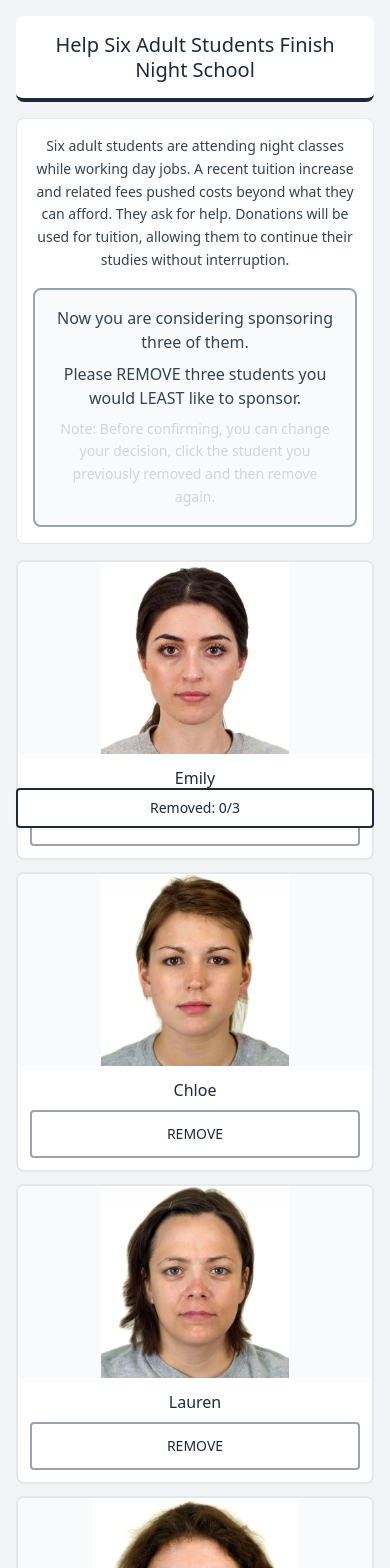
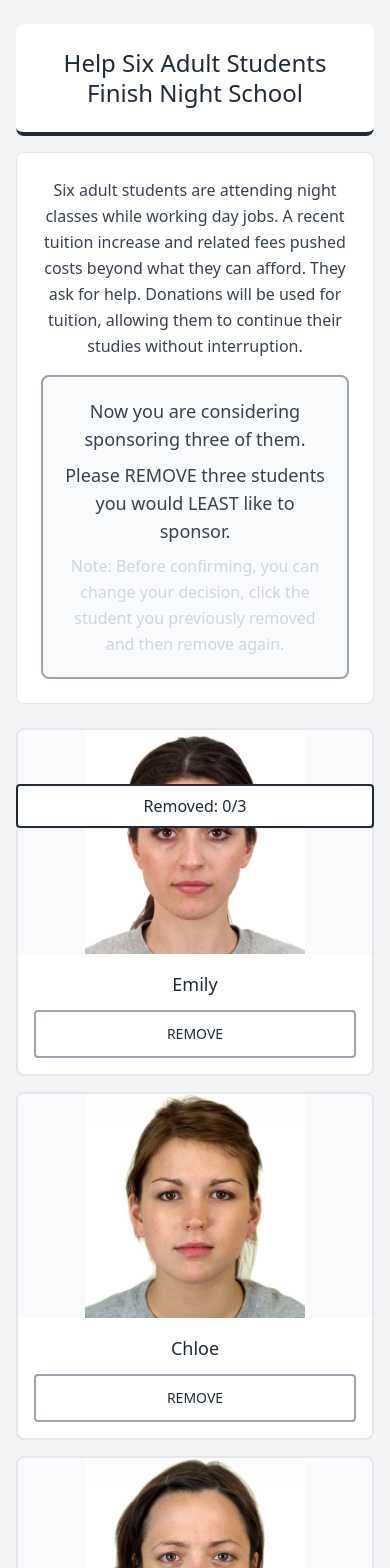
Before and after one commit to NickLauHL/charityrr, a React (Create React App) app: page / in a window 390 px wide. Shown: the top 1568 px of the page. Built offline with nearby package versions, Linux system fonts and the light colour scheme.

Commit message:
Update CharityExperiment.js

```diff
--- a/src/CharityExperiment.js
+++ b/src/CharityExperiment.js
@@ -28,7 +28,7 @@ const StudentSponsorshipExperiment = () => {
   const [selectionTimes, setSelectionTimes] = useState({});
   const [isCompleted, setIsCompleted] = useState(false);
   const [userActivityLog, setUserActivityLog] = useState([]);
-  const maxSelections = 3; // 改为六选三
+  const maxSelections = 3;
 
   // 打乱数组函数
   const shuffleArray = (array) => {
@@ -50,16 +50,14 @@ const StudentSponsorshipExperiment = () => {
   useEffect(() => {
     const sendResizeMessage = () => {
       try {
-        // 获取主容器的实际高度
         const mainContainer = document.querySelector('.main-container');
         const height = mainContainer ? mainContainer.offsetHeight : document.body.scrollHeight;
 
-        // 发送消息给父窗口
         if (window.parent && window.parent !== window) {
           window.parent.postMessage({
             type: 'RESIZE_IFRAME',
             width: '100%',
-            height: height + 20 // 只加20px的额外空间
+            height: height + 40
           }, '*');
         }
       } catch (error) {
@@ -67,15 +65,11 @@ const StudentSponsorshipExperiment = () => {
       }
     };
 
-    // 初始发送
     sendResizeMessage();
-
-    // 延迟发送，确保内容已渲染
     setTimeout(sendResizeMessage, 100);
     setTimeout(sendResizeMessage, 500);
     setTimeout(sendResizeMessage, 1000);
 
-    // 监听窗口大小变化
     window.addEventListener('resize', sendResizeMessage);
 
     return () => window.removeEventListener('resize', sendResizeMessage);
@@ -92,7 +86,7 @@ const StudentSponsorshipExperiment = () => {
           window.parent.postMessage({
             type: 'RESIZE_IFRAME',
             width: '100%',
-            height: height + 20
+            height: height + 40
           }, '*');
         }
       } catch (error) {
@@ -113,7 +107,6 @@ const StudentSponsorshipExperiment = () => {
 
 
     if (isSelected) {
-      // 记录取消选择
       setUserActivityLog(prev => [...prev, {
         timestamp: currentTime,
         timeFromStart: currentTime - experimentStartTime,
@@ -129,8 +122,6 @@ const StudentSponsorshipExperiment = () => {
       }));
     } else {
       if (selectedStudents.length < maxSelections) {
-
-        // 记录选择
         setUserActivityLog(prev => [...prev, {
           timestamp: currentTime,
           timeFromStart: currentTime - experimentStartTime,
@@ -196,21 +187,6 @@ const StudentSponsorshipExperiment = () => {
             type: 'EXPERIMENT_COMPLETE',
             data: experimentData
           }, '*');
-        }
-
-        if (typeof window !== 'undefined' && window.Qualtrics && window.Qualtrics.SurveyEngine) {
-          window.Qualtrics.SurveyEngine.setEmbeddedData('experimentData', JSON.stringify(experimentData));
-          if (experimentType === 'choose') {
-            window.Qualtrics.SurveyEngine.setEmbeddedData('selectedStudents', selectedStudents.join(','));
-            window.Qualtrics.SurveyEngine.setEmbeddedData('selectedStudentsNames', selectedNames.join(','));
-          } else {
-            const remainingStudents = students.filter(student => !selectedStudents.includes(student.id));
-            const remainingNames = remainingStudents.map(student => student.name);
-            window.Qualtrics.SurveyEngine.setEmbeddedData('removedStudents', selectedStudents.join(','));
-            window.Qualtrics.SurveyEngine.setEmbeddedData('removedStudentsNames', selectedNames.join(','));
-            window.Qualtrics.SurveyEngine.setEmbeddedData('remainingStudents', remainingStudents.map(student => student.id).join(','));
-            window.Qualtrics.SurveyEngine.setEmbeddedData('remainingStudentsNames', remainingNames.join(','));
-          }
         }
 
         console.log('Experiment completed:', experimentData);
@@ -295,40 +271,37 @@ const StudentSponsorshipExperiment = () => {
   };
 
   return (
-    <div className="bg-gray-100">
-      <div className={`main-container ${isInIframe ? 'w-full px-3 sm:px-6' : 'max-w-7xl mx-auto px-4 sm:px-6 lg:px-8'} py-4 sm:py-6 pb-20 sm:pb-24`}>
+    <div className="bg-gray-100 min-h-screen">
+      <div className={`main-container w-full ${isInIframe ? 'px-4 sm:px-8 lg:px-12' : 'max-w-7xl mx-auto px-4 sm:px-6 lg:px-8'} py-6 pb-24`}>
 
         {/* 头部和说明部分 - 只在未完成时显示 */}
         {!isCompleted && (
           <>
             {/* 主标题 */}
-            <div className="bg-white border-b-4 border-gray-800 rounded-lg p-4 sm:p-6 mb-4 text-center">
-              <h1 className="text-xl sm:text-2xl lg:text-3xl font-light text-gray-800 leading-tight">
+            <div className="bg-white border-b-4 border-gray-800 rounded-lg p-6 mb-4 text-center">
+              <h1 className="text-2xl sm:text-3xl font-light text-gray-800 leading-tight">
                 Help Six Adult Students Finish Night School
               </h1>
             </div>
 
             {/* 使命说明 */}
-            <div className="bg-white rounded-lg p-4 sm:p-6 mb-4 border border-gray-200">
+            <div className="bg-white rounded-lg p-6 mb-6 border border-gray-200">
               <div className="text-center space-y-3 text-gray-700 max-w-5xl mx-auto">
-                <p className="text-sm sm:text-base leading-relaxed font-light">
+                <p className="text-base leading-relaxed font-light">
                   Six adult students are attending night classes while working day jobs. A recent tuition increase and related fees pushed costs beyond what they can afford.
                   They ask for help. Donations will be used for tuition, allowing them to continue their studies without interruption.
                 </p>
-
-
               </div>
 
               {/* 高亮指示框 */}
-              <div className="bg-gray-50 border-2 border-gray-400 rounded-lg p-4 sm:p-5 text-center mt-4">
-
-                <p className="text-gray-700 text-base sm:text-lg font-medium mb-2">
+              <div className="bg-gray-50 border-2 border-gray-400 rounded-lg p-5 text-center mt-4">
+                <p className="text-gray-700 text-lg font-medium mb-2">
                   Now you are considering sponsoring three of them.
                 </p>
-                <p className="text-gray-700 text-base sm:text-lg font-medium mb-2">
+                <p className="text-gray-700 text-lg font-medium mb-2">
                   {getHighlightText()}
                 </p>
-                <p className="text-gray-300 text-sm sm:text-base leading-relaxed">
+                <p className="text-gray-300 text-base leading-relaxed">
                   {getInstructionText()}
                 </p>
               </div>
@@ -338,15 +311,19 @@ const StudentSponsorshipExperiment = () => {
 
         {/* 完成标题 - 只在完成时显示 */}
         {isCompleted && (
-          <div className="bg-white border-b-4 border-gray-800 rounded-lg p-4 sm:p-6 mb-4 text-center">
-            <h1 className="text-xl sm:text-2xl lg:text-3xl font-light text-gray-800">
+          <div className="bg-white border-b-4 border-gray-800 rounded-lg p-6 mb-6 text-center">
+            <h1 className="text-2xl sm:text-3xl font-light text-gray-800">
               {getCompletionTitle()}
             </h1>
           </div>
         )}
 
-        {/* 学生卡片网格 - 降低3列布局断点 */}
-        <div className="grid grid-cols-1 sm:grid-cols-2 md:grid-cols-3 gap-3 sm:gap-4 mb-6">
+        {/* 学生卡片网格 - 在iframe中使用更宽的布局 */}
+        <div className={`grid gap-4 sm:gap-6 mb-6 ${
+          isInIframe
+            ? 'grid-cols-1 sm:grid-cols-2 lg:grid-cols-3 xl:grid-cols-3'
+            : 'grid-cols-1 sm:grid-cols-2 md:grid-cols-3'
+        }`}>
           {displayStudents.map(student => {
             const isSelected = selectedStudents.includes(student.id);
             const buttonConfig = getButtonConfig(student);
@@ -364,7 +341,7 @@ const StudentSponsorshipExperiment = () => {
                 )}
 
                 {/* 图片容器 */}
-                <div className="h-48 sm:h-52 md:h-56 bg-gray-50 flex items-center justify-center overflow-hidden">
+                <div className="h-56 bg-gray-50 flex items-center justify-center overflow-hidden">
                   <img
                     src={`/images/${student.photo}`}
                     alt={student.name}
@@ -377,8 +354,8 @@ const StudentSponsorshipExperiment = () => {
                 </div>
 
                 {/* 信息区域 */}
-                <div className="p-3 sm:p-4">
-                  <h3 className="text-base sm:text-lg font-light text-gray-800 text-center mb-2">
+                <div className="p-4">
+                  <h3 className="text-lg font-light text-gray-800 text-center mb-3">
                     {student.name}
                   </h3>
 
@@ -400,8 +377,8 @@ const StudentSponsorshipExperiment = () => {
 
         {/* 完成感谢信息 */}
         {isCompleted && (
-          <div className="bg-white rounded-lg p-4 sm:p-6 border border-gray-200 text-center">
-            <p className="text-sm sm:text-base font-light text-gray-700 leading-relaxed">
+          <div className="bg-white rounded-lg p-6 border border-gray-200 text-center">
+            <p className="text-base font-light text-gray-700 leading-relaxed">
               Thanks for participating. Your response has been submitted to us. Please back to Qualtrics and complete the survey.
             </p>
           </div>
@@ -411,7 +388,7 @@ const StudentSponsorshipExperiment = () => {
         {!isCompleted && (
           <div className="flex justify-center mb-4">
             <button
-              className={`px-8 py-2.5 text-base font-medium text-white rounded transition-all duration-300 focus:outline-none focus:ring-2 focus:ring-gray-400 focus:ring-opacity-50 ${
+              className={`px-8 py-3 text-base font-medium text-white rounded transition-all duration-300 focus:outline-none focus:ring-2 focus:ring-gray-400 focus:ring-opacity-50 ${
                 selectedStudents.length === maxSelections
                   ? 'bg-gray-800 hover:bg-gray-900'
                   : 'bg-gray-400 cursor-not-allowed'
@@ -428,7 +405,7 @@ const StudentSponsorshipExperiment = () => {
       {/* 固定计数器 - 只在未完成时显示 */}
       {!isCompleted && (
         <div className="fixed bottom-4 left-4 right-4 sm:left-auto sm:right-6 sm:w-auto">
-          <div className="bg-white border-2 border-gray-800 text-gray-800 px-5 py-2 rounded font-medium text-center text-sm sm:text-base shadow-sm">
+          <div className="bg-white border-2 border-gray-800 text-gray-800 px-5 py-2 rounded font-medium text-center text-base shadow-sm">
             {getCounterText()}
           </div>
         </div>
```
